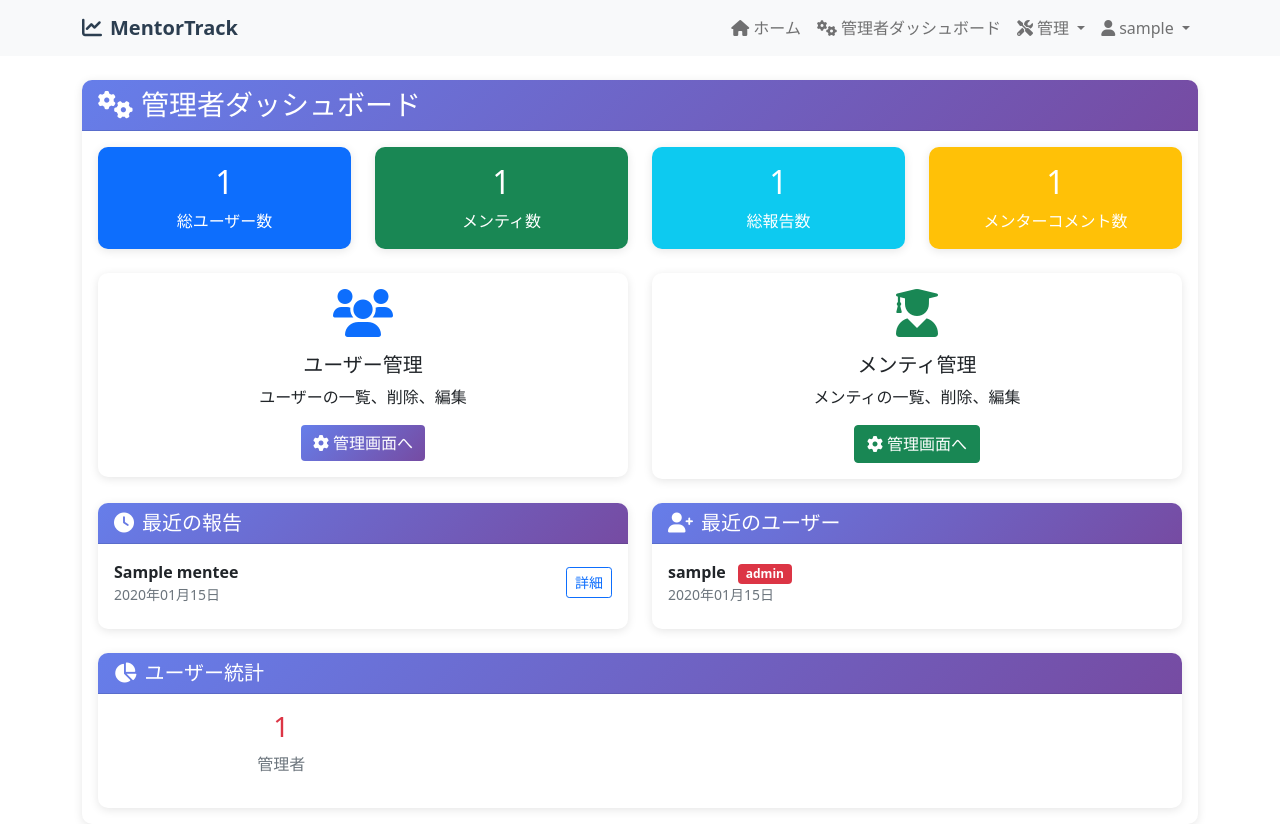
After one commit to k-mizu17009/MentorTrack, a Flask app: page /admin/dashboard in a window 1280 px wide. The commit adds this page. Run offline with Flask 3, Linux system fonts and the light colour scheme; a user stored in the database is signed in; tables that the repository leaves empty hold one stand-in row (values such as "Sample post").

Commit message:
管理者画面でユーザーの削除等ができるようにした

```diff
--- a/app.py
+++ b/app.py
@@ -220,8 +220,10 @@ def my_dashboard():
             except Exception as e:
                 flash(f'メンティプロファイルの作成に失敗しました: {str(e)}', 'danger')
                 return redirect(url_for('index'))
-    elif current_user.role in ['mentor', 'admin']:
+    elif current_user.role == 'mentor':
         return redirect(url_for('mentor_dashboard'))
+    elif current_user.role == 'admin':
+        return redirect(url_for('admin_dashboard'))
     else:
         flash('不明な役割です。', 'danger')
         return redirect(url_for('index'))
@@ -348,6 +350,112 @@ def mentor_dashboard():
     mentees = Mentee.query.order_by(Mentee.name).all()
 
     return render_template('mentor_dashboard.html', reports=reports, mentees=mentees, selected_mentee=mentee_filter)
+
+@app.route('/admin/dashboard')
+@login_required
+def admin_dashboard():
+    """管理者用ダッシュボード"""
+    if current_user.role != 'admin':
+        flash('管理者権限が必要です。', 'danger')
+        return redirect(url_for('index'))
+
+    # システム統計情報を取得
+    total_users = User.query.count()
+    total_mentees = Mentee.query.count()
+    total_reports = WeeklyReport.query.count()
+    total_comments = MentorComment.query.count()
+
+    # 最近の活動
+    recent_reports = WeeklyReport.query.order_by(WeeklyReport.report_date.desc()).limit(5).all()
+    recent_users = User.query.order_by(User.created_at.desc()).limit(5).all()
+
+    # ユーザー統計
+    users_by_role = db.session.query(User.role, db.func.count(User.id)).group_by(User.role).all()
+
+    return render_template('admin_dashboard.html',
+                         total_users=total_users,
+                         total_mentees=total_mentees,
+                         total_reports=total_reports,
+                         total_comments=total_comments,
+                         recent_reports=recent_reports,
+                         recent_users=recent_users,
+                         users_by_role=users_by_role)
+
+@app.route('/admin/users')
+@login_required
+def admin_users():
+    """ユーザー管理画面"""
+    if current_user.role != 'admin':
+        flash('管理者権限が必要です。', 'danger')
+        return redirect(url_for('index'))
+
+    users = User.query.order_by(User.created_at.desc()).all()
+    return render_template('admin_users.html', users=users)
+
+@app.route('/admin/users/<int:user_id>/delete', methods=['POST'])
+@login_required
+def admin_delete_user(user_id):
+    """ユーザー削除"""
+    if current_user.role != 'admin':
+        return jsonify({'success': False, 'message': '管理者権限が必要です。'}), 403
+
+    if user_id == current_user.id:
+        return jsonify({'success': False, 'message': '自分自身を削除することはできません。'}), 400
+
+    try:
+        user = User.query.get_or_404(user_id)
+
+        # 関連するメンティレコードも削除
+        mentee = Mentee.query.filter_by(user_id=user_id).first()
+        if mentee:
+            # メンティの報告も削除
+            WeeklyReport.query.filter_by(mentee_id=mentee.id).delete()
+            db.session.delete(mentee)
+
+        # メンターコメントも削除
+        MentorComment.query.filter_by(mentor_id=user_id).delete()
+
+        # ユーザーを削除
+        db.session.delete(user)
+        db.session.commit()
+
+        return jsonify({'success': True, 'message': 'ユーザーが削除されました。'})
+    except Exception as e:
+        db.session.rollback()
+        return jsonify({'success': False, 'message': f'エラーが発生しました: {str(e)}'}), 500
+
+@app.route('/admin/mentees')
+@login_required
+def admin_mentees():
+    """メンティ管理画面"""
+    if current_user.role != 'admin':
+        flash('管理者権限が必要です。', 'danger')
+        return redirect(url_for('index'))
+
+    mentees = Mentee.query.order_by(Mentee.created_at.desc()).all()
+    return render_template('admin_mentees.html', mentees=mentees)
+
+@app.route('/admin/mentees/<int:mentee_id>/delete', methods=['POST'])
+@login_required
+def admin_delete_mentee(mentee_id):
+    """メンティ削除"""
+    if current_user.role != 'admin':
+        return jsonify({'success': False, 'message': '管理者権限が必要です。'}), 403
+
+    try:
+        mentee = Mentee.query.get_or_404(mentee_id)
+
+        # 関連する報告を削除
+        WeeklyReport.query.filter_by(mentee_id=mentee_id).delete()
+
+        # メンティを削除
+        db.session.delete(mentee)
+        db.session.commit()
+
+        return jsonify({'success': True, 'message': 'メンティが削除されました。'})
+    except Exception as e:
+        db.session.rollback()
+        return jsonify({'success': False, 'message': f'エラーが発生しました: {str(e)}'}), 500
 
 @app.route('/report/new/<int:mentee_id>', methods=['GET', 'POST'])
 @login_required
--- /dev/null
+++ b/templates/admin_dashboard.html
@@ -0,0 +1,170 @@
+{% extends "base.html" %}
+
+{% block title %}管理者ダッシュボード - MentorTrack{% endblock %}
+
+{% block content %}
+<div class="row">
+    <div class="col-lg-12">
+        <div class="card">
+            <div class="card-header">
+                <h3 class="mb-0">
+                    <i class="fas fa-cogs me-2"></i>管理者ダッシュボード
+                </h3>
+            </div>
+            <div class="card-body">
+                <!-- 統計情報 -->
+                <div class="row mb-4">
+                    <div class="col-md-3">
+                        <div class="card bg-primary text-white">
+                            <div class="card-body text-center">
+                                <h2 class="card-title">{{ total_users }}</h2>
+                                <p class="card-text">総ユーザー数</p>
+                            </div>
+                        </div>
+                    </div>
+                    <div class="col-md-3">
+                        <div class="card bg-success text-white">
+                            <div class="card-body text-center">
+                                <h2 class="card-title">{{ total_mentees }}</h2>
+                                <p class="card-text">メンティ数</p>
+                            </div>
+                        </div>
+                    </div>
+                    <div class="col-md-3">
+                        <div class="card bg-info text-white">
+                            <div class="card-body text-center">
+                                <h2 class="card-title">{{ total_reports }}</h2>
+                                <p class="card-text">総報告数</p>
+                            </div>
+                        </div>
+                    </div>
+                    <div class="col-md-3">
+                        <div class="card bg-warning text-white">
+                            <div class="card-body text-center">
+                                <h2 class="card-title">{{ total_comments }}</h2>
+                                <p class="card-text">メンターコメント数</p>
+                            </div>
+                        </div>
+                    </div>
+                </div>
+
+                <!-- 管理メニュー -->
+                <div class="row mb-4">
+                    <div class="col-md-6">
+                        <div class="card">
+                            <div class="card-body text-center">
+                                <i class="fas fa-users fa-3x text-primary mb-3"></i>
+                                <h5 class="card-title">ユーザー管理</h5>
+                                <p class="card-text">ユーザーの一覧、削除、編集</p>
+                                <a href="{{ url_for('admin_users') }}" class="btn btn-primary">
+                                    <i class="fas fa-cog me-1"></i>管理画面へ
+                                </a>
+                            </div>
+                        </div>
+                    </div>
+                    <div class="col-md-6">
+                        <div class="card">
+                            <div class="card-body text-center">
+                                <i class="fas fa-user-graduate fa-3x text-success mb-3"></i>
+                                <h5 class="card-title">メンティ管理</h5>
+                                <p class="card-text">メンティの一覧、削除、編集</p>
+                                <a href="{{ url_for('admin_mentees') }}" class="btn btn-success">
+                                    <i class="fas fa-cog me-1"></i>管理画面へ
+                                </a>
+                            </div>
+                        </div>
+                    </div>
+                </div>
+
+                <!-- 最近の活動 -->
+                <div class="row">
+                    <div class="col-md-6">
+                        <div class="card">
+                            <div class="card-header">
+                                <h5 class="mb-0">
+                                    <i class="fas fa-clock me-2"></i>最近の報告
+                                </h5>
+                            </div>
+                            <div class="card-body">
+                                {% if recent_reports %}
+                                    {% for report in recent_reports %}
+                                    <div class="d-flex justify-content-between align-items-center mb-2">
+                                        <div>
+                                            <strong>{{ report.mentee.name }}</strong>
+                                            <small class="text-muted d-block">{{ report.report_date.strftime('%Y年%m月%d日') }}</small>
+                                        </div>
+                                        <a href="{{ url_for('view_report', report_id=report.id) }}" class="btn btn-outline-primary btn-sm">
+                                            詳細
+                                        </a>
+                                    </div>
+                                    {% endfor %}
+                                {% else %}
+                                    <p class="text-muted">最近の報告はありません</p>
+                                {% endif %}
+                            </div>
+                        </div>
+                    </div>
+                    <div class="col-md-6">
+                        <div class="card">
+                            <div class="card-header">
+                                <h5 class="mb-0">
+                                    <i class="fas fa-user-plus me-2"></i>最近のユーザー
+                                </h5>
+                            </div>
+                            <div class="card-body">
+                                {% if recent_users %}
+                                    {% for user in recent_users %}
+                                    <div class="d-flex justify-content-between align-items-center mb-2">
+                                        <div>
+                                            <strong>{{ user.username }}</strong>
+                                            <span class="badge bg-{{ 'primary' if user.role == 'mentee' else 'success' if user.role == 'mentor' else 'danger' }} ms-2">
+                                                {{ user.role }}
+                                            </span>
+                                            <small class="text-muted d-block">{{ user.created_at.strftime('%Y年%m月%d日') }}</small>
+                                        </div>
+                                    </div>
+                                    {% endfor %}
+                                {% else %}
+                                    <p class="text-muted">最近のユーザーはありません</p>
+                                {% endif %}
+                            </div>
+                        </div>
+                    </div>
+                </div>
+
+                <!-- ユーザー統計 -->
+                <div class="row mt-4">
+                    <div class="col-md-12">
+                        <div class="card">
+                            <div class="card-header">
+                                <h5 class="mb-0">
+                                    <i class="fas fa-chart-pie me-2"></i>ユーザー統計
+                                </h5>
+                            </div>
+                            <div class="card-body">
+                                <div class="row">
+                                    {% for role, count in users_by_role %}
+                                    <div class="col-md-4">
+                                        <div class="text-center">
+                                            <h3 class="text-{{ 'primary' if role == 'mentee' else 'success' if role == 'mentor' else 'danger' }}">
+                                                {{ count }}
+                                            </h3>
+                                            <p class="text-muted">
+                                                {% if role == 'mentee' %}メンティ
+                                                {% elif role == 'mentor' %}メンター
+                                                {% elif role == 'admin' %}管理者
+                                                {% else %}{{ role }}{% endif %}
+                                            </p>
+                                        </div>
+                                    </div>
+                                    {% endfor %}
+                                </div>
+                            </div>
+                        </div>
+                    </div>
+                </div>
+            </div>
+        </div>
+    </div>
+</div>
+{% endblock %}
--- a/templates/base.html
+++ b/templates/base.html
@@ -70,10 +70,27 @@
                     <a class="nav-link" href="{{ url_for('my_dashboard') }}">
                         {% if current_user.role == 'mentee' %}
                             <i class="fas fa-user me-1"></i>マイダッシュボード
-                        {% elif current_user.role in ['mentor', 'admin'] %}
+                        {% elif current_user.role == 'mentor' %}
                             <i class="fas fa-chalkboard-teacher me-1"></i>メンターダッシュボード
+                        {% elif current_user.role == 'admin' %}
+                            <i class="fas fa-cogs me-1"></i>管理者ダッシュボード
                         {% endif %}
                     </a>
+                    {% if current_user.role == 'admin' %}
+                    <div class="nav-item dropdown">
+                        <a class="nav-link dropdown-toggle" href="#" id="adminDropdown" role="button" data-bs-toggle="dropdown" aria-expanded="false">
+                            <i class="fas fa-tools me-1"></i>管理
+                        </a>
+                        <ul class="dropdown-menu" aria-labelledby="adminDropdown">
+                            <li><a class="dropdown-item" href="{{ url_for('admin_users') }}">
+                                <i class="fas fa-users me-1"></i>ユーザー管理
+                            </a></li>
+                            <li><a class="dropdown-item" href="{{ url_for('admin_mentees') }}">
+                                <i class="fas fa-user-graduate me-1"></i>メンティ管理
+                            </a></li>
+                        </ul>
+                    </div>
+                    {% endif %}
                     <div class="nav-item dropdown">
                         <a class="nav-link dropdown-toggle" href="#" id="navbarDropdown" role="button" data-bs-toggle="dropdown" aria-expanded="false">
                             <i class="fas fa-user me-1"></i>{{ current_user.username }}
```
Also changed, not shown: templates/admin_mentees.html (added, +156 -0 lines), templates/admin_users.html (added, +152 -0 lines).
